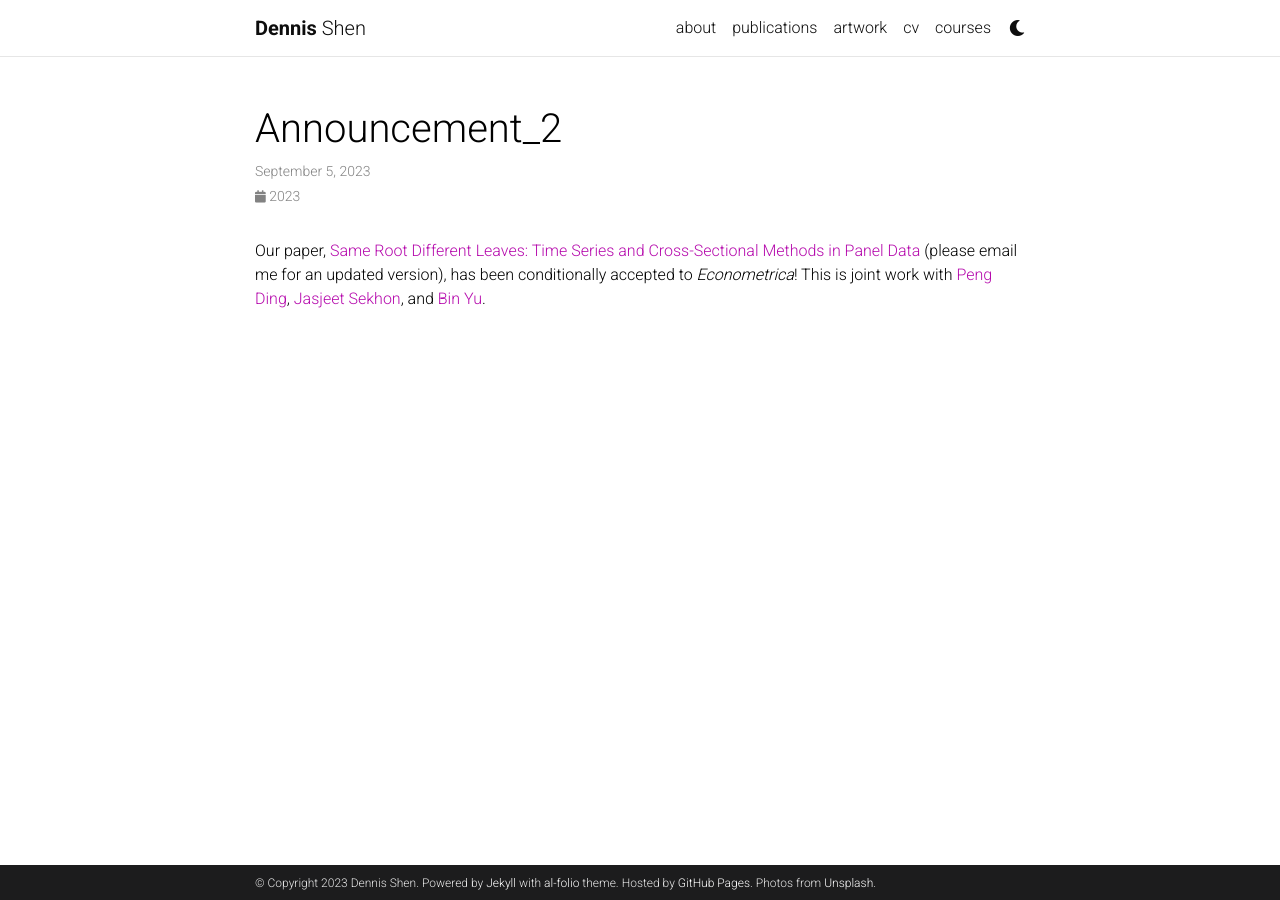
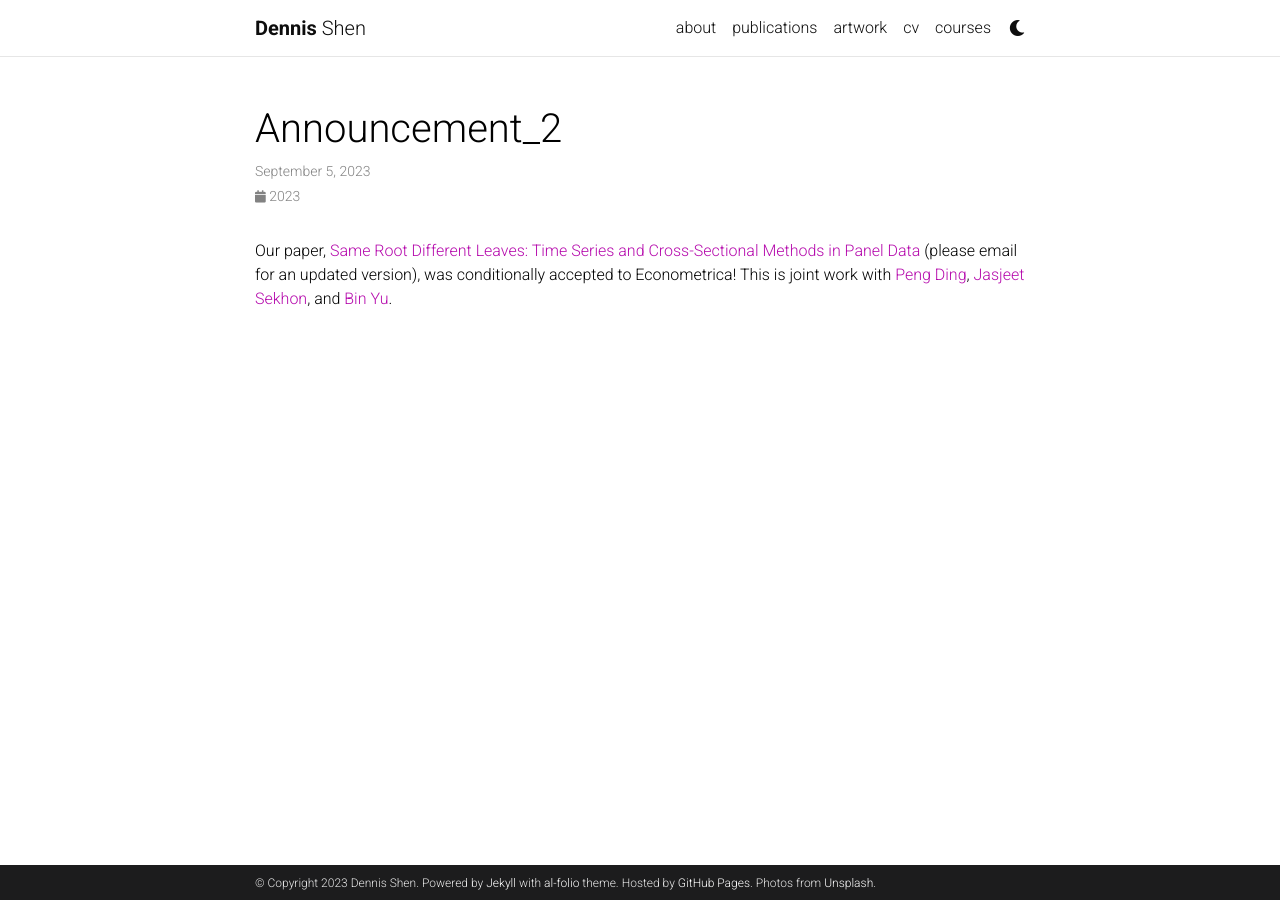
Before and after one commit to deshen24/deshen24.github.io, a Jekyll site: the page built from _news/announcement_2.md, in a window 1280 px wide. Built offline with Jekyll 4.4.1, drawn with Linux system fonts in a browser that asks for light colours; full-size pictures stand in for the smaller copies a plugin makes; comment, search, counter and statistics services are not loaded; a style sheet for code colours, icons or effects is not loaded.

Commit message:
update news

```diff
--- a/_news/announcement_2.md
+++ b/_news/announcement_2.md
@@ -4,4 +4,4 @@ date: 2023-09-05 15:59:00-0400
 inline: true
 ---
 
-Our paper, [Same Root Different Leaves: Time Series and Cross-Sectional Methods in Panel Data](https://arxiv.org/pdf/2207.14481.pdf) (please email me for an updated version), has been conditionally accepted to *Econometrica*! This is joint work with [Peng Ding](https://sites.google.com/site/pengdingpku/), [Jasjeet Sekhon](https://statistics.yale.edu/people/jas-sekhon), and [Bin Yu](https://binyu.stat.berkeley.edu/).
+Our paper, [Same Root Different Leaves: Time Series and Cross-Sectional Methods in Panel Data](https://arxiv.org/pdf/2207.14481.pdf) (please email for an updated version), was conditionally accepted to Econometrica! This is joint work with [Peng Ding](https://sites.google.com/site/pengdingpku/), [Jasjeet Sekhon](https://statistics.yale.edu/people/jas-sekhon), and [Bin Yu](https://binyu.stat.berkeley.edu/).
```
Also changed, not shown: _news/announcement_1.md (+1 -1 lines).
